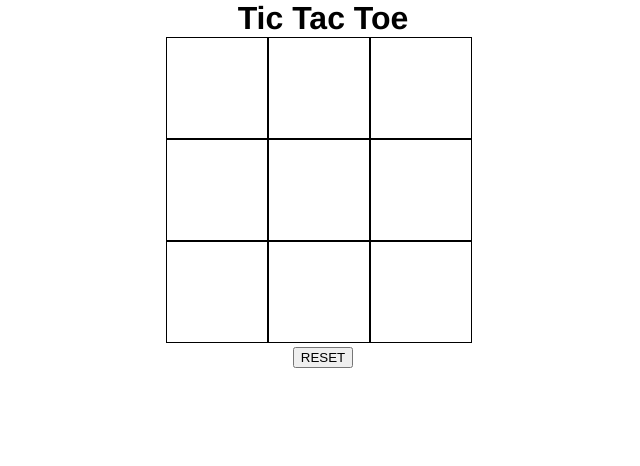
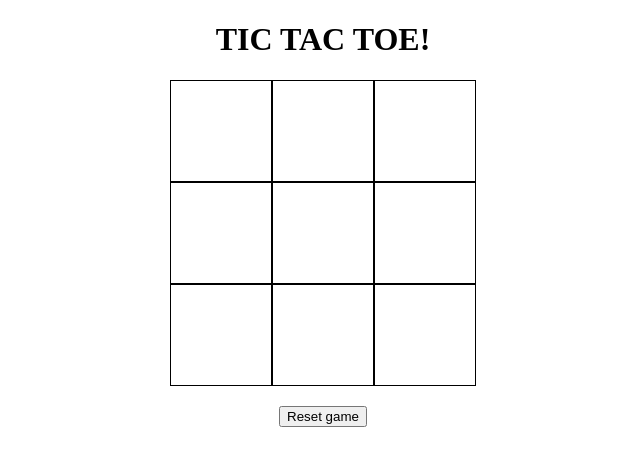
Before and after one commit to jfadem82/Tic-Tac-Toe, a plain HTML site: page index.html in a window 1280 px wide. Shown: the whole page, without its empty margins (317-957 px from the left). Drawn offline with Linux system fonts and the light colour scheme.

Commit message:
updates index.html & style.css

```diff
--- a/index.html
+++ b/index.html
@@ -1,24 +1,29 @@
 <!DOCTYPE html>
 <html>
 <head>
-	<title>Tic Tac Toe</title>
-
+	<title>TTT</title>
 	<link rel="stylesheet" type="text/css" href="style.css">
 </head>
 <body>
-	<h1>Tic Tac Toe</h1>
-	<div class="gameboard">
-		<div class="box1"></div><div class="box2"></div><div class="box3"></div>
-		<div class="box4"></div>
-		<div class="box5"></div>
-		<div class="box6"></div>
-		<div class="box7"></div>
-		<div class="box8"></div>
-		<div class="box9"></div>
+	<h1>TIC TAC TOE!</h1>
+
+	<div class="board">
+		<div class="box"></div>
+		<div class="box"></div>
+		<div class="box"></div>
+		<div class="box"></div>
+		<div class="box"></div>
+		<div class="box"></div>
+		<div class="box"></div>
+		<div class="box"></div>
+		<div class="box"></div>
 	</div>
-	<div class="reset">
-		<button>RESET</button>
+
+	<div class="button-container">
+		<button>Reset game</button>
 	</div>
-	<script type="text/javascript" src="main.js"></script>
+
+
+<script type="text/javascript" src="main.js"></script>
 </body>
 </html>
--- a/style.css
+++ b/style.css
@@ -1,30 +1,27 @@
-body {
-	margin: 0;
-}
 
 h1 {
-	font-family: Helvetica;
 	text-align: center;
 }
 
-.gameboard {
-	width: 315px;
-	height: 310px;
-	margin: auto;
-	clear: both;
+.board {
+	width: 306px;
+	margin: 0 auto;
+	overflow: auto;
 }
 
-.box1, .box2, .box3, .box4, .box5, .box6, .box7, .box8, .box9  {
+.box {
+	float: left;
+	border: 1px solid black;
 	width: 100px;
 	height: 100px;
-	border: 1px solid black;
-	float: left;
+	font-size: 50px;
+	text-align:center;
+	line-height:100px;
+
+
 }
 
-.reset {
-	text-align: center;
+.button-container {
+	margin-top: 20px;
+	text-align: center
 }
-
-* {
-	margin: 0;
-}
```
